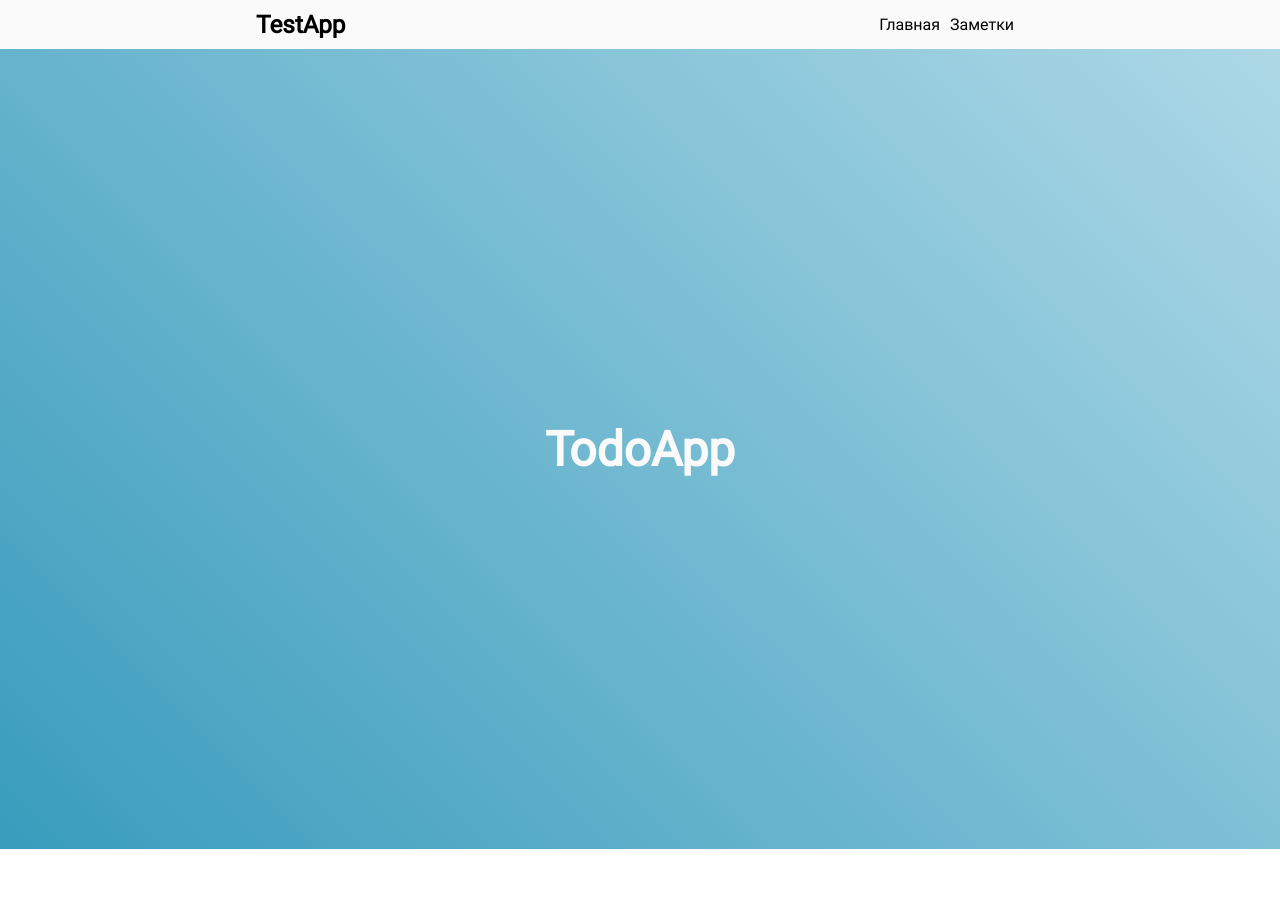
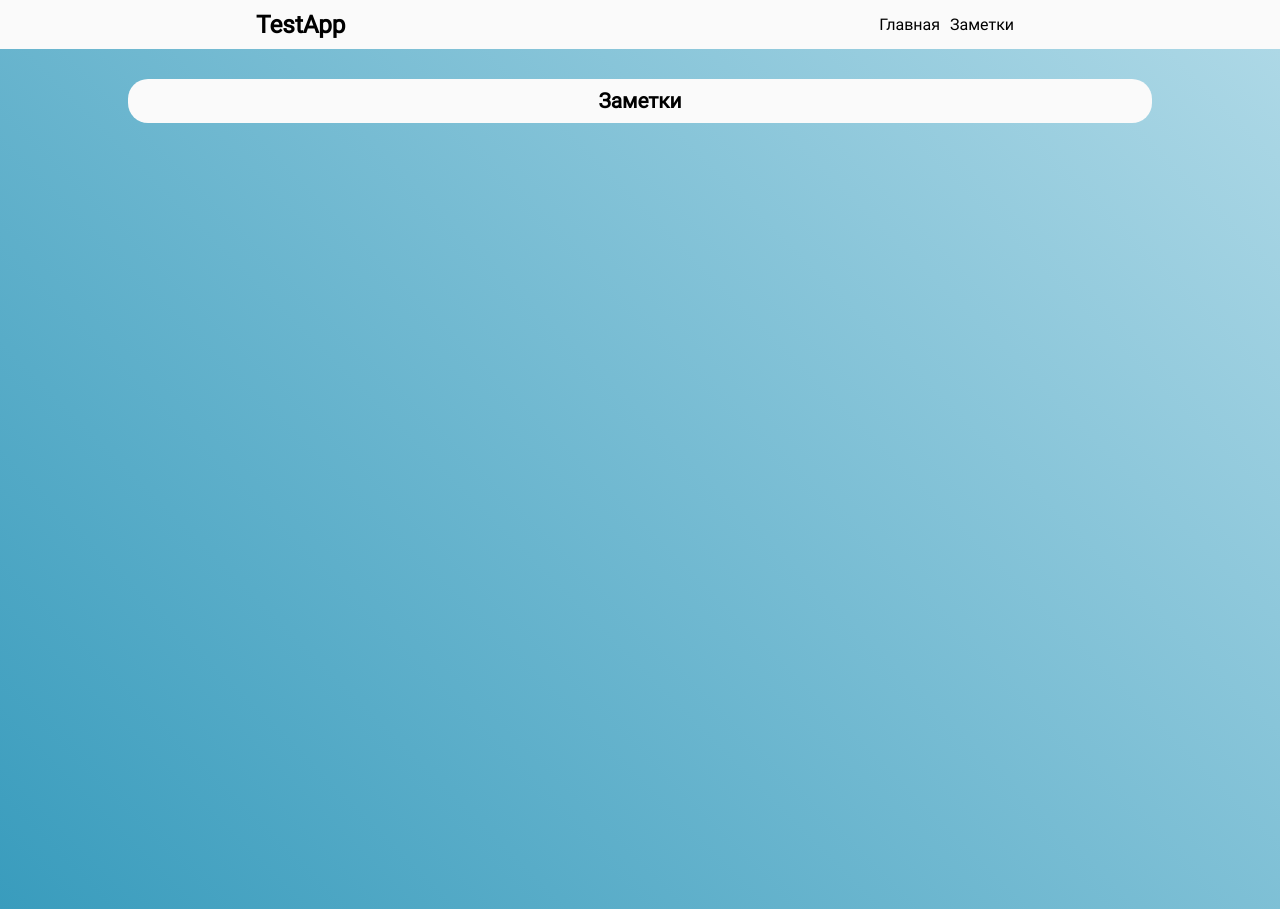
Before and after one commit to as4itakar/TodoApp, an Angular app: page / in a window 1280 px wide. Before the commit the page ends 849 px from the top, so only its background shows below. Built offline with nearby package versions, Linux system fonts and the light colour scheme.

Commit message:
add todo module

```diff
--- a/src/app/app.component.html
+++ b/src/app/app.component.html
@@ -1,4 +1,4 @@
 <app-header></app-header>
 <main class="main-wrapper">
-  <app-main></app-main>
+  <app-todo></app-todo>
 </main>
--- a/src/app/app.component.scss
+++ b/src/app/app.component.scss
@@ -3,8 +3,6 @@
 .main-wrapper{
     min-height: 100%;
     width: 100%;
-    display: flex;
-    align-items: center;
-    justify-content: center;
+    padding: 30px 0;
     background: linear-gradient(45deg, $blue, $light-blue);
 }
--- a/src/app/app.module.ts
+++ b/src/app/app.module.ts
@@ -4,6 +4,7 @@ import { NgModule } from '@angular/core';
 import { AppComponent } from './app.component';
 import { HeaderComponent } from './components/header/header.component';
 import { MainComponent } from './components/main/main.component';
+import { TodoModule } from './modules/todo/todo.module';
 
 @NgModule({
   declarations: [
@@ -12,7 +13,8 @@ import { MainComponent } from './components/main/main.component';
     MainComponent
   ],
   imports: [
-    BrowserModule
+    BrowserModule,
+    TodoModule
   ],
   providers: [],
   bootstrap: [AppComponent]
--- a/src/app/components/main/main.component.ts
+++ b/src/app/components/main/main.component.ts
@@ -2,8 +2,7 @@ import { Component, OnInit } from '@angular/core';
 
 @Component({
   selector: 'app-main',
-  templateUrl: './main.component.html',
-  styleUrls: ['./main.component.scss']
+  templateUrl: './main.component.html'
 })
 export class MainComponent implements OnInit {
 
--- /dev/null
+++ b/src/app/modules/todo/todo.component.html
@@ -0,0 +1,8 @@
+<section class="todo-list-wrapper">
+  <article class="title-container">
+    <h5 class="little-title black">Заметки</h5>
+  </article>
+  <article class="todo-container">
+
+  </article>
+</section>
--- /dev/null
+++ b/src/app/modules/todo/todo.component.scss
@@ -0,0 +1,19 @@
+@import 'src/global.scss';
+
+.todo-list-wrapper{
+    margin: auto;
+    width: 80%;
+    border-radius: $big-radius;
+    background-color: $white;
+}
+
+.title-container{
+    padding: 10px 0;
+    width: 100%;
+    text-align: center;
+}
+
+.todo-container{
+    margin: 10px 0;
+    width: 100%;
+}
--- /dev/null
+++ b/src/app/modules/todo/todo.component.ts
@@ -0,0 +1,15 @@
+import { Component, OnInit } from '@angular/core';
+
+@Component({
+  selector: 'app-todo',
+  templateUrl: './todo.component.html',
+  styleUrls: ['./todo.component.scss']
+})
+export class TodoComponent implements OnInit {
+
+  constructor() { }
+
+  ngOnInit() {
+  }
+
+}
--- a/src/styles.scss
+++ b/src/styles.scss
@@ -18,6 +18,12 @@ body{
 
 .title{
     font-size: 3rem;
+    font-weight: bold;
+}
+
+.little-title{
+    font-size: 1.3rem;
+    font-weight: bold;
 }
 
 .white{
```
Also changed, not shown: src/app/modules/todo/todo.module.ts (added, +12 -0 lines), src/app/components/main/main.component.scss (deleted).
